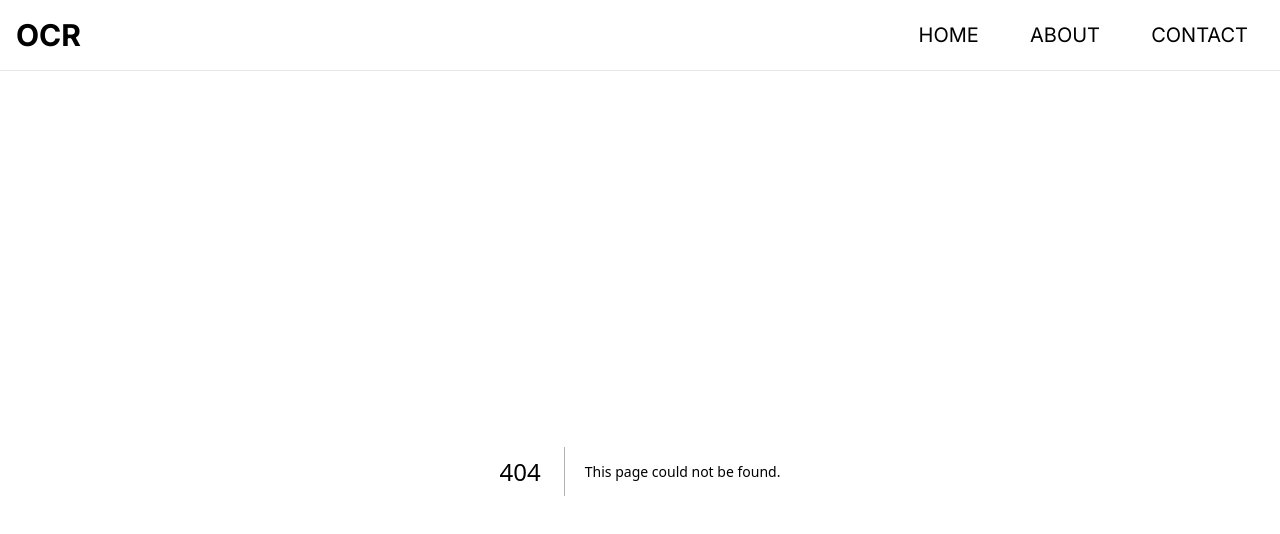
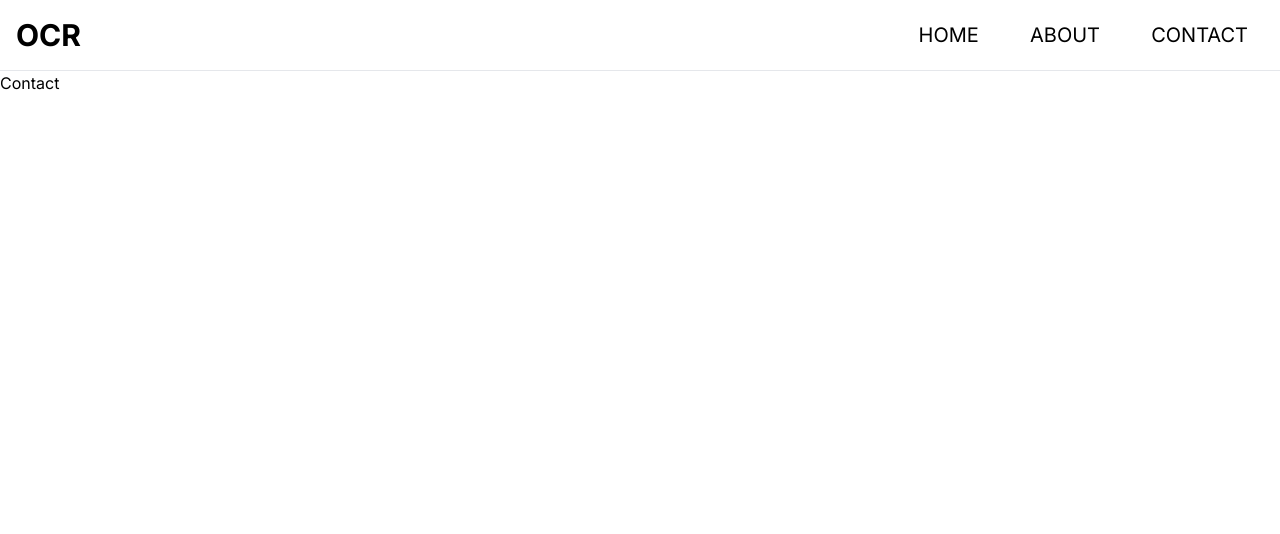
Before and after one commit to hehenischal/OCR, a Next.js app in the folder ocr-frontend/: page /contact in a window 1280 px wide. Before the commit this address had no page. Shown: the top 534 px of the page. Built offline with nearby package versions, Linux system fonts and the light colour scheme.

Commit message:
about & contact component made

```diff
--- /dev/null
+++ b/ocr-frontend/src/app/about/page.tsx
@@ -0,0 +1,9 @@
+import React from 'react'
+
+const About = () => {
+  return (
+    <div>About</div>
+  )
+}
+
+export default About
--- /dev/null
+++ b/ocr-frontend/src/app/contact/page.tsx
@@ -0,0 +1,9 @@
+import React from 'react'
+
+const Contact = () => {
+  return (
+    <div>Contact</div>
+  )
+}
+
+export default Contact
```
